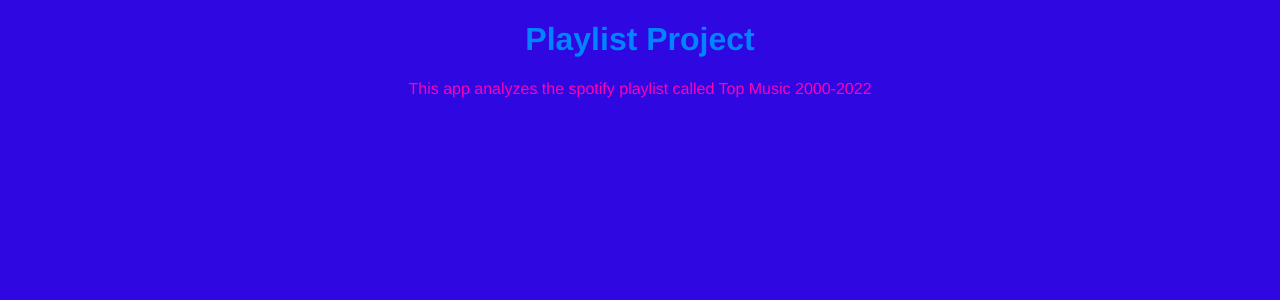
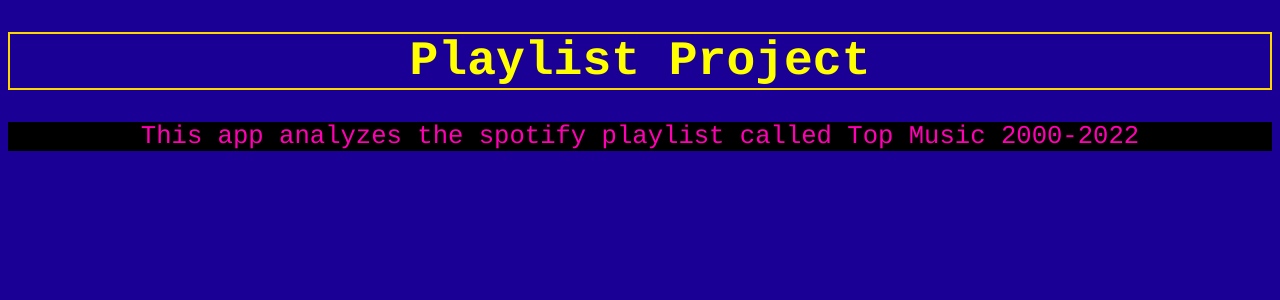
Before and after one commit to hannahb9011/spotify_project, a Flask app: page / in a window 1280 px wide. Shown: the top 300 px of the page. Run offline with Flask 2, Linux system fonts and the light colour scheme; parts of the project's set-up code (start-up, migrations or seed data) failed here and were passed over.

Commit message:
Update style.css

```diff
--- a/static/style.css
+++ b/static/style.css
@@ -1,11 +1,17 @@
 body {
   font-family: "helvetica", sans-serif;
   text-align: center;
-  background-color: rgb(47, 7, 224);;
+  background-color: rgb(27, 0, 150);;
 }
 h1 {
-    color: rgb(0, 132, 255);
+    color: yellow;
+    font-family: courier;
+    font-size: 300%;
+    border: 2px solid gold;
 }
 p {
     color: rgb(255, 0, 179);
+    font-family: courier;
+    font-size: 160%;
+    background: black;
 }
```
